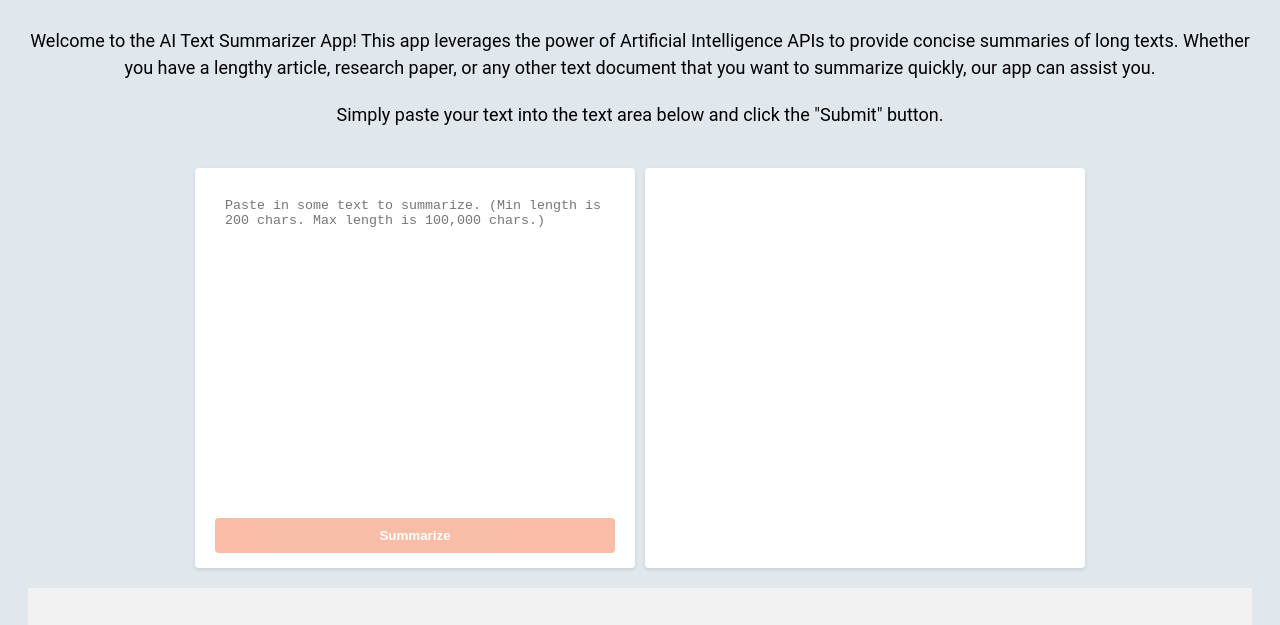
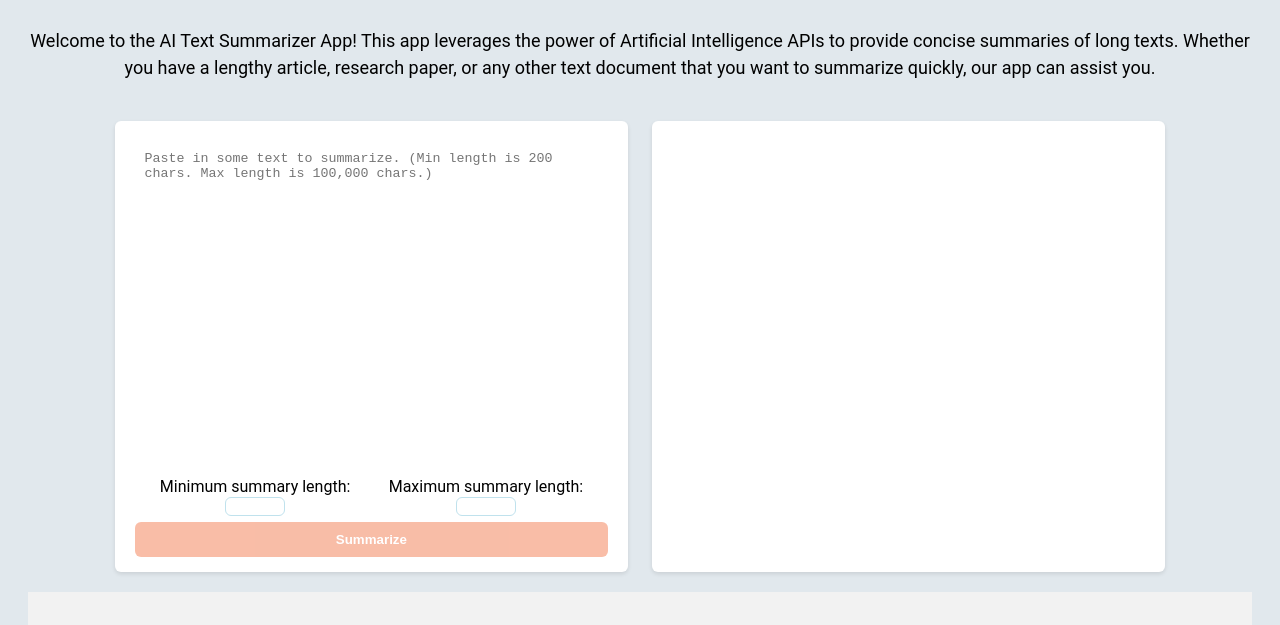
Before and after one commit to frostrhea/AI-Text-Summarizer-App, a website: page public/index.html in a window 1280 px wide. Shown: the part 90-715 px from the top of the page. Drawn offline with Linux system fonts and the light colour scheme.

Commit message:
temp: custom summary length to fix

```diff
--- a/public/index.html
+++ b/public/index.html
@@ -10,10 +10,20 @@
   <body>
     <h1>Summarize your text with AI!</h1>
     <p> Welcome to the AI Text Summarizer App! This app leverages the power of Artificial Intelligence APIs to provide concise summaries of long texts. Whether you have a lengthy article, research paper, or any other text document that you want to summarize quickly, our app can assist you. </p>
-    <p> Simply paste your text into the text area below and click the "Submit" button. </p>
+
     <div class="container">
       <div class="text-box">
         <textarea id="text_to_summarize" name="text_to_summarize" placeholder="Paste in some text to summarize. (Min length is 200 chars. Max length is 100,000 chars.)" maxlength="100000"></textarea>
+        <div class="length">
+          <div class="min-summary-length">
+            <label for="length">Minimum summary length:</label>
+            <input type="number" id="min-length" class="length-input"></input>
+          </div>
+          <div class="max-summary-length">
+            <label for="length">Maximum summary length:</label>
+            <input type="number" id="max-length" class="length-input"></input>
+          </div>
+        </div>
         <button id="submit-button" class="submit-button" >
           <span class="submit-button-text">Summarize</span>
         </button>
--- a/public/script.js
+++ b/public/script.js
@@ -3,6 +3,10 @@ const textArea = document.getElementById("text_to_summarize");
 const submitButton = document.getElementById("submit-button");
 
 const summarizedTextArea = document.getElementById("summary");
+
+min_length = document.getElementById("min-length").value;
+max_length = document.getElementById("max-length").value;
+
 
 submitButton.disabled = true;
 
@@ -28,8 +32,17 @@ function submitData(e) {
   var myHeaders = new Headers();
   myHeaders.append("Content-Type", "application/json");
 
+  myHeaders.append("Authorization", "Bearer " + process.env['ACCESS_TOKEN']);
+
+  //const minLength = min_length.value;
+  //const maxLength = max_length.value;
+
   var raw = JSON.stringify({
-    "text_to_summarize": text_to_summarize
+    "text_to_summarize": text_to_summarize,
+    "parameters": {
+      "max_length": max_length,
+      "min_length": min_length
+    }
   });
 
   var requestOptions = {
--- a/public/stylesheet.css
+++ b/public/stylesheet.css
@@ -34,7 +34,7 @@
   color: #333;
   font-weight: bold;
   text-decoration: none;
-  border-radius: 4px;
+  border-radius: 6px;
   transition: background-color 0.3s ease;
 }
 
@@ -70,7 +70,7 @@ p {
 
 .container {
   display: flex;
-  gap: 10px;
+  gap: 2%;
   flex-wrap: wrap;
   justify-content: center;
   margin: 0 auto;
@@ -78,8 +78,8 @@ p {
 }
 
 .text-box {
-  width: 400px;
-  border-radius: 4px;
+  width: 40%;
+  border-radius: 6px;
   box-shadow: 0 2px 4px rgba(0, 0, 0, 0.1);
   display: flex;
   flex-direction: column;
@@ -95,12 +95,27 @@ textarea {
   margin-bottom: 10px;
 }
 
+.length {
+    position: relative;
+    display: flex;
+    flex-direction: row;
+    padding: 6px;
+  justify-content: space-around;
+}
+
+.length-input{
+  width: 54px;
+  border:1.5px solid  #c0e2ed;
+  border-radius: 6px;
+}
+
+
 .submit-button {
   position: relative;
   background-color: #ef5b25;
   color: #ffffff;
   font-weight: bold;
-  border-radius: 4px;
+  border-radius: 6px;
   border: none;
   padding: 10px 20px;
   cursor: pointer;
@@ -118,10 +133,10 @@ textarea {
   color: #ffffff;
   opacity: 40%;
   font-weight: bold;
-  border-radius: 4px;
+  border-radius: 6px;
   border: none;
   padding: 10px 20px;
-  border-radius: 4px;
+  border-radius: 6px;
   cursor: pointer;
   margin-bottom: -5px;
 }
```
Also changed, not shown: summarize.js (+9 -6 lines).
